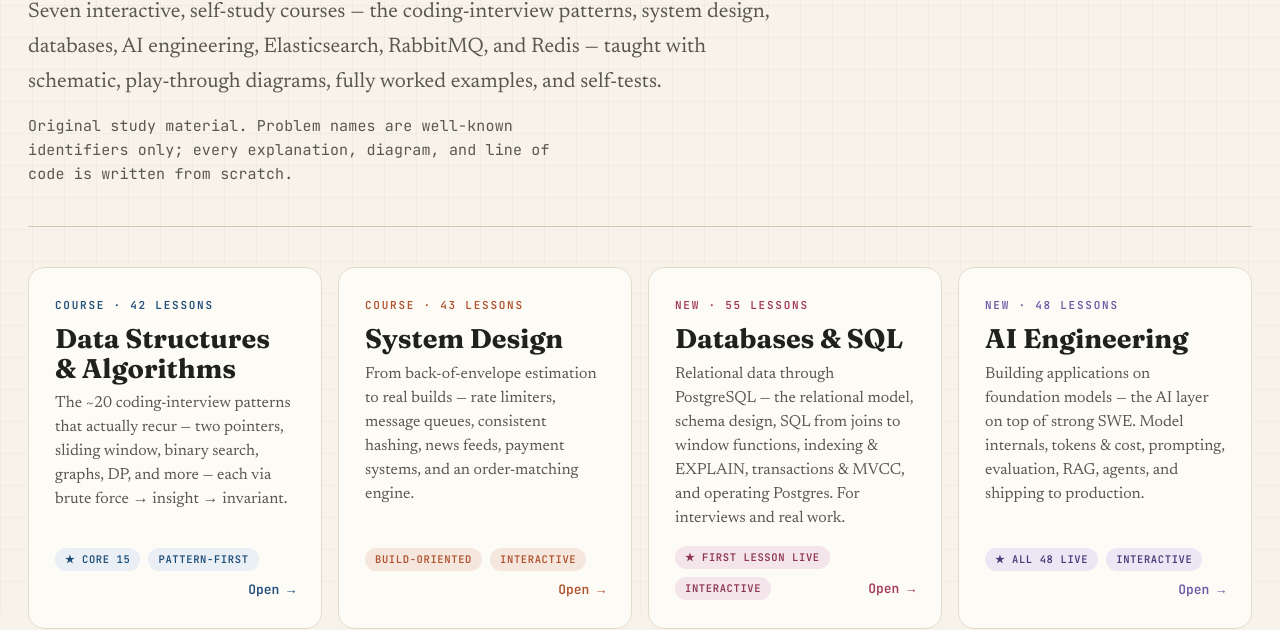
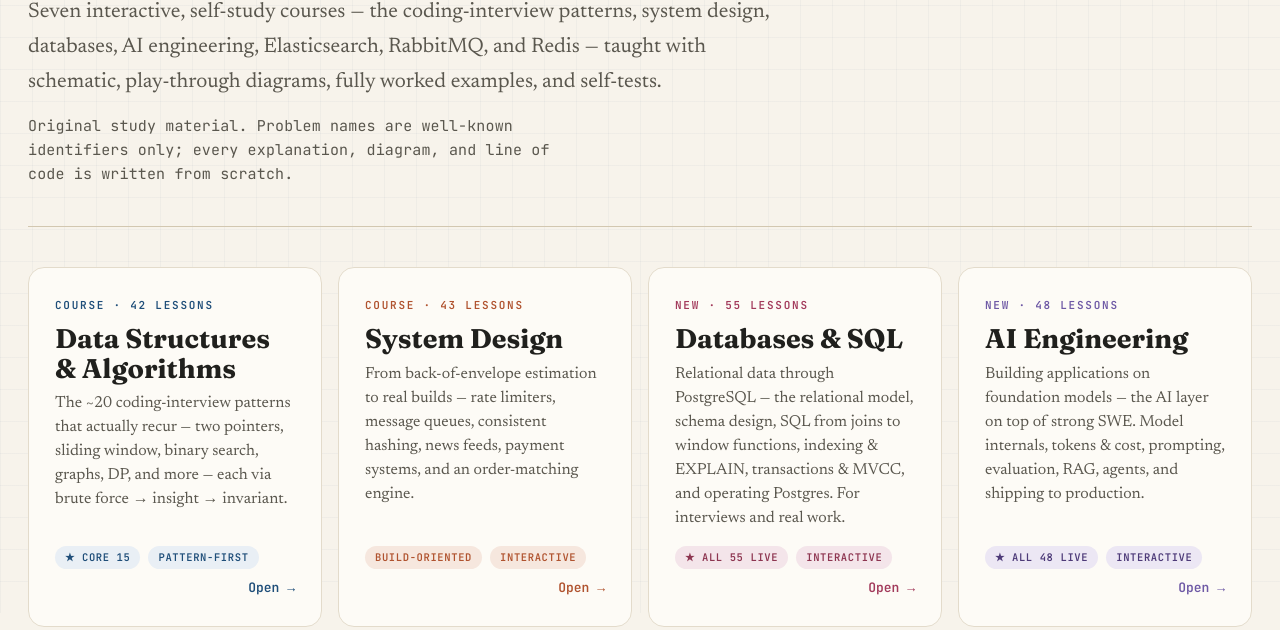
Before and after one commit to anordinarydayy/my-course, a plain HTML site: page index.html in a window 1280 px wide. Shown: the part 187-817 px from the top of the page. Drawn offline with Linux system fonts and the light colour scheme.

Commit message:
Add files via upload

```diff
--- a/index.html
+++ b/index.html
@@ -108,7 +108,7 @@
         <div class="tag">New · 55 lessons</div>
         <div class="ct">Databases &amp; SQL</div>
         <p class="cd">Relational data through PostgreSQL — the relational model, schema design, SQL from joins to window functions, indexing &amp; EXPLAIN, transactions &amp; MVCC, and operating Postgres. For interviews and real work.</p>
-        <div class="meta"><span class="pill">★ First lesson live</span><span class="pill">Interactive</span><span class="go">Open →</span></div>
+        <div class="meta"><span class="pill">★ All 55 live</span><span class="pill">Interactive</span><span class="go">Open →</span></div>
       </a>
       <a class="card ai" href="ai-engineering/index.html">
         <div class="tag">New · 48 lessons</div>
```
